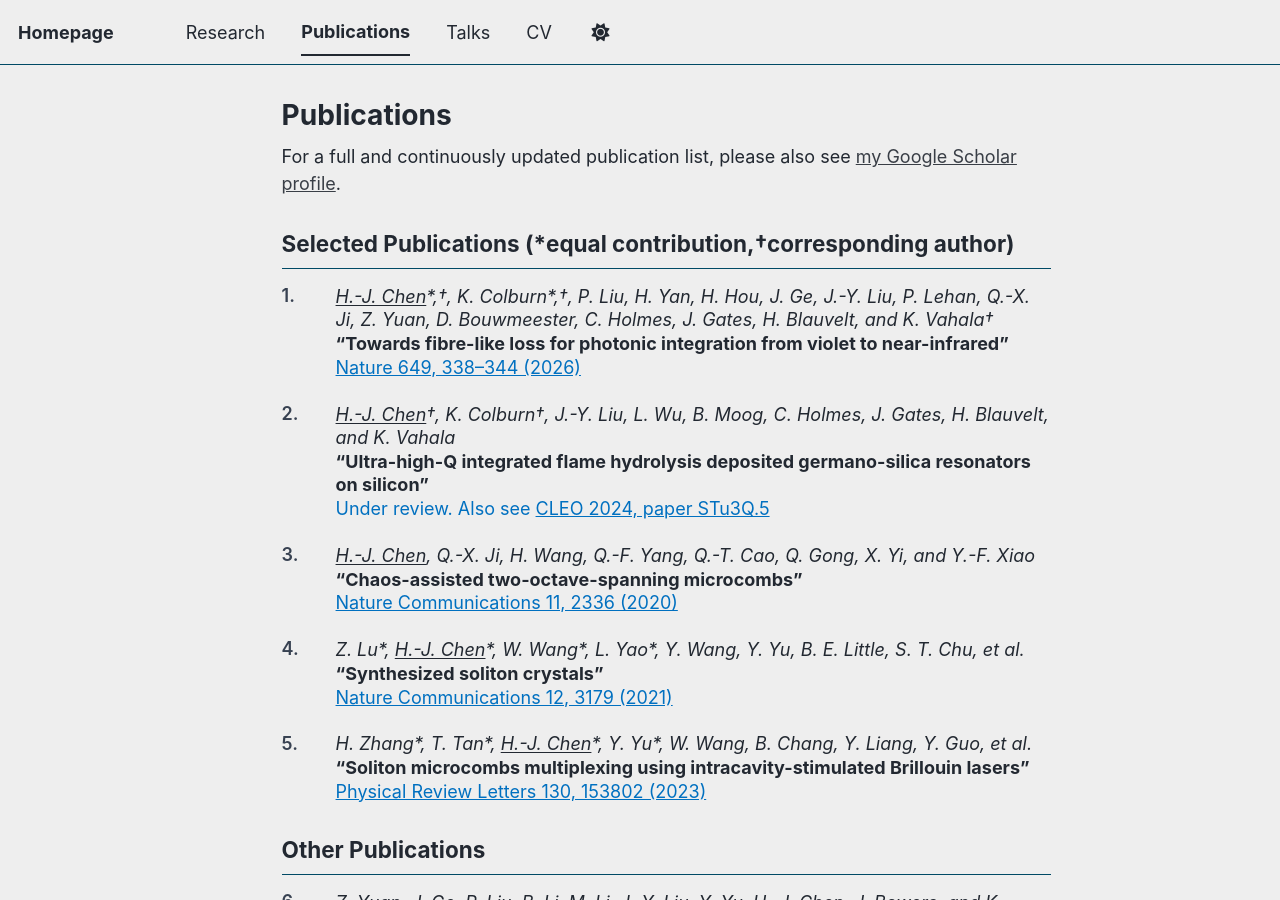
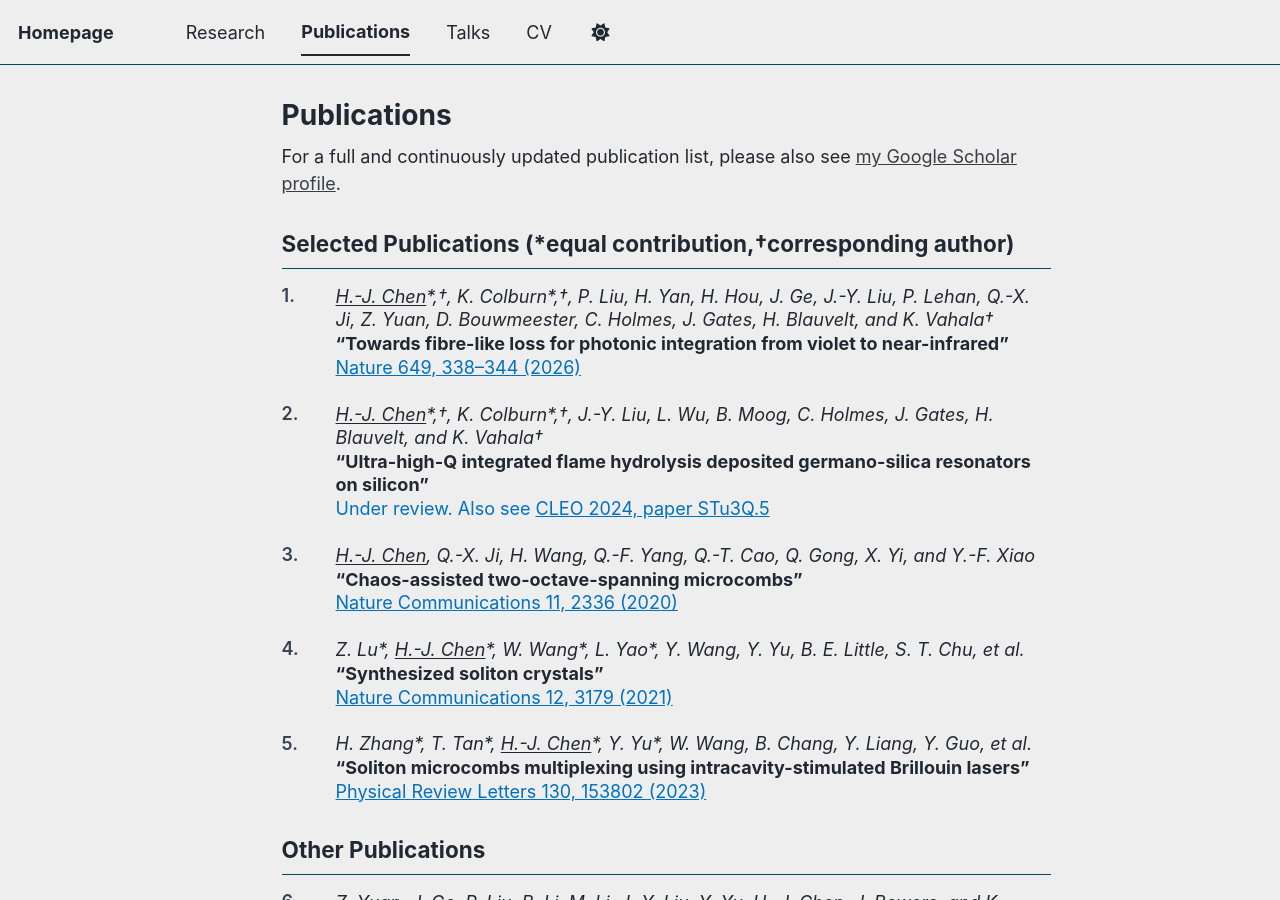
Before and after one commit to hjchen17/hjchen17.github.io, a Jekyll site: the page built from _pages/publications.html, in a window 1280 px wide and 900 px high. Built offline with Jekyll 4.4.1, drawn with Linux system fonts in a browser that asks for light colours; a script bundle is joined from its source files by our own code; library files that are not in the unit come from our copies.

Commit message:
Update publications.html

```diff
--- a/_pages/publications.html
+++ b/_pages/publications.html
@@ -98,7 +98,7 @@
 
   <div class="pub-entry">
     <div class="pub-body">
-      <p class="pub-authors"><span class="me">H.-J. Chen</span>†, K. Colburn†, J.-Y. Liu, L. Wu, B. Moog, C. Holmes, J. Gates, H. Blauvelt, and K. Vahala</p>
+      <p class="pub-authors"><span class="me">H.-J. Chen</span>*,†, K. Colburn*,†, J.-Y. Liu, L. Wu, B. Moog, C. Holmes, J. Gates, H. Blauvelt, and K. Vahala†</p>
       <p class="pub-title">“Ultra-high-Q integrated flame hydrolysis deposited germano-silica resonators on silicon”</p>
        <p class="pub-citation">
     Under review. Also see <a href="https://opg.optica.org/abstract.cfm?uri=CLEO_SI-2024-STu3Q.5">CLEO 2024, paper STu3Q.5</a>
```
